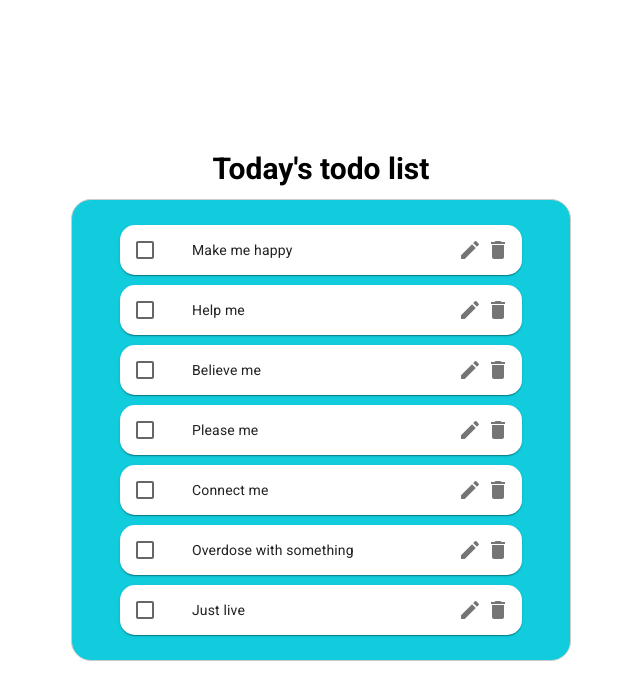
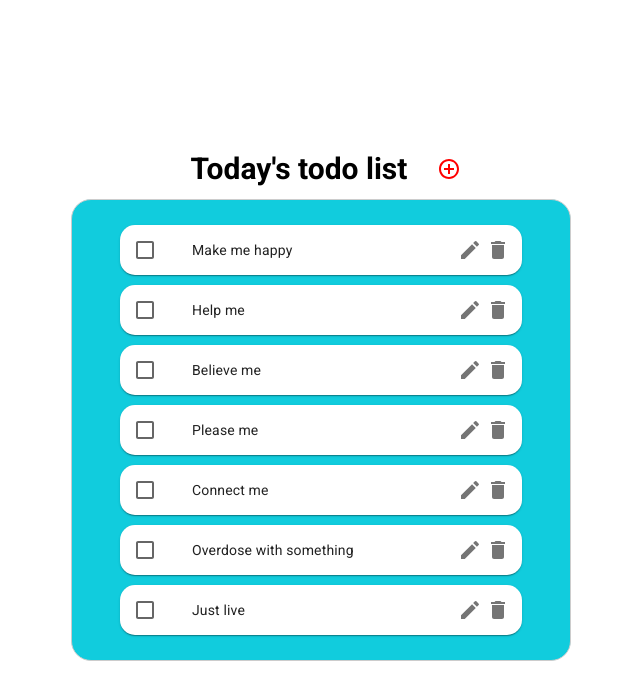
Before and after one commit to fstk1337/todo-react, a React (Vite) app in the folder desktop/: page / in a window 1280 px wide. Shown: the top 700 px of the page, without its empty margins (319-959 px from the left). Built offline with nearby package versions, Linux system fonts and the light colour scheme.

Commit message:
buttons and handlers added

```diff
--- a/desktop/src/App.tsx
+++ b/desktop/src/App.tsx
@@ -1,6 +1,8 @@
+import { Stack } from '@mui/material';
 import { styled } from '@mui/material/styles';
 import { ReactElement } from 'react';
 import './App.css';
+import AddTodoButton from './components/button/AddTodoButton';
 import Heading from './components/heading/Heading';
 import TodoItem from './components/layout/main/TodoItem/TodoItem';
 import TodoList from './components/layout/main/TodoList/TodoList';
@@ -28,7 +30,10 @@ const Window = styled('div')`
 function App() {
   return (
     <Window>
-      <Heading text="Today's todo list" />
+      <Stack direction="row">
+        <Heading text="Today's todo list" />
+        <AddTodoButton />
+      </Stack>
       <TodoListWrapper todoList={<TodoList todos={todos}/>} />
     </Window>
   );
--- a/desktop/src/components/button/AddTodoButton.tsx
+++ b/desktop/src/components/button/AddTodoButton.tsx
@@ -1,14 +1,21 @@
-import { Button } from '@mui/material';
+import { IconButton } from '@mui/material';
+import AddCircleOutlineIcon from '@mui/icons-material/AddCircleOutline';
 import { styled } from '@mui/material/styles';
 
-const StyledButton = styled(Button)`
-    font-weight: 500;
-    font-size: 16px;
+const StyledButton = styled(IconButton)`
+    padding: 10px;
+    color: red;
 `;
 
 const AddTodoButton = () => {
+    const handleAddButtonClick = () => {
+        console.log('add button clicked');
+    };
+
     return (
-        <StyledButton variant='contained' size='small'>Add</StyledButton>
+        <StyledButton onClick={handleAddButtonClick}>
+            <AddCircleOutlineIcon />
+        </StyledButton>
     );
 };
 
--- a/desktop/src/components/layout/main/TodoItem/TodoItem.tsx
+++ b/desktop/src/components/layout/main/TodoItem/TodoItem.tsx
@@ -1,5 +1,5 @@
 import { useState, FC } from "react";
-import { Checkbox, IconButton, ListItem, ListItemButton, ListItemIcon, ListItemText, Paper } from "@mui/material";
+import { Checkbox, IconButton, ListItem, ListItemButton, ListItemIcon, ListItemSecondaryAction, ListItemText, Paper } from "@mui/material";
 import EditIcon from '@mui/icons-material/Edit';
 import DeleteIcon from '@mui/icons-material/Delete';
 import { styled } from "@mui/material/styles";
@@ -20,7 +20,7 @@ const StyledPaper = styled(Paper)`
 const TodoItem: FC<TodoItemProps> = (props) => {
     const [checked, setChecked] = useState([0]);
 
-    const handleToggle = (id: number) => () => {
+    const handleTodoClick = (id: number) => () => {
       const currentIndex = checked.indexOf(id);
       const newChecked = [...checked];
 
@@ -31,12 +31,33 @@ const TodoItem: FC<TodoItemProps> = (props) => {
       }
 
       setChecked(newChecked);
+      console.log(`todo #${id} clicked`);
+    };
+
+    const handleEditClick = (id: number) => {
+      console.log(`edit #${id} clicked`);
+    };
+
+    const handleDeleteClick = (id: number) => {
+      console.log(`delete #${id} clicked`);
     };
 
     return (
-        <ListItem key={props.id} disablePadding >
+        <ListItem
+            key={props.id}
+            secondaryAction={
+              <>
+                <IconButton edge="end" aria-label="edit" onClick={(event) => handleEditClick(props.id)}>
+                  <EditIcon />
+                </IconButton>
+                <IconButton edge="end" aria-label="delete" onClick={(event) => handleDeleteClick(props.id)}>
+                  <DeleteIcon />
+                </IconButton>
+              </>
+            }
+            disablePadding >
             <StyledPaper>
-                <ListItemButton role={undefined} onClick={handleToggle(props.id)} dense>
+                <ListItemButton role={undefined} onClick={handleTodoClick(props.id)} dense>
                   <ListItemIcon>
                       <Checkbox
                         edge="start"
@@ -47,12 +68,6 @@ const TodoItem: FC<TodoItemProps> = (props) => {
                       />
                   </ListItemIcon>
                   <ListItemText id={props.id.toString()} primary={ props.text } />
-                <IconButton edge="end" aria-label="edit">
-                  <EditIcon />
-                </IconButton>
-                <IconButton edge="end" aria-label="delete">
-                  <DeleteIcon />
-                </IconButton>
                 </ListItemButton>
             </StyledPaper>
         </ListItem>
```
Lines whose indentation alone changed are shown as unchanged.
